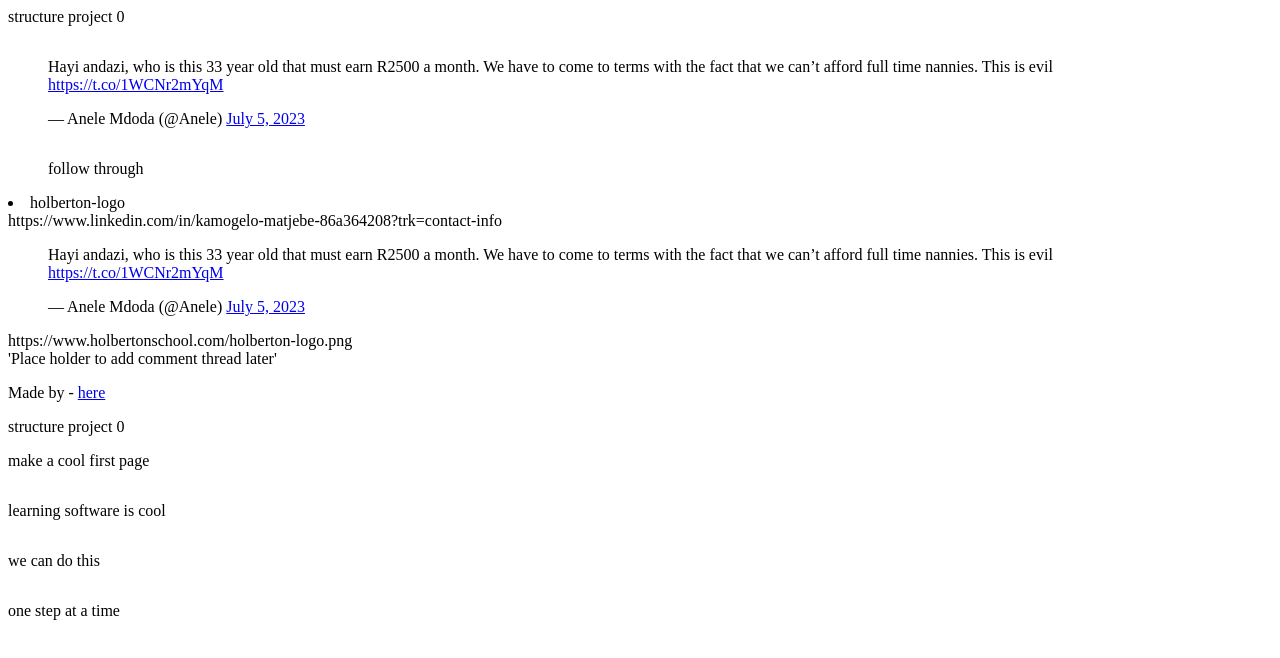
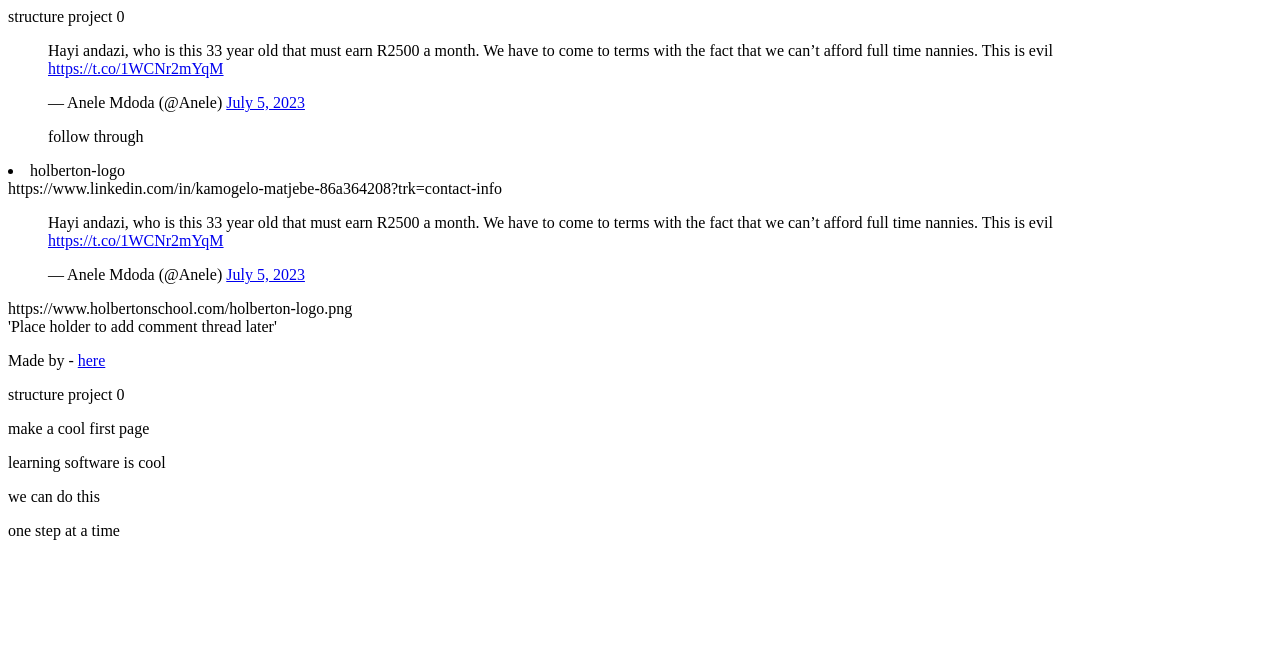
Before and after one commit to Kamogelo08/alx_html_css, a plain HTML site: page tweets.html in a window 1280 px wide. Drawn offline with Linux system fonts and the light colour scheme; files that its build step writes are made by us from their sources.

Commit message:
'some early styling'

```diff
--- a/tweets.html
+++ b/tweets.html
@@ -1,8 +1,6 @@
 <!DOCTYPE html>
 <html lang="en">
 <head>
-    <link href="base.css" rel="stylesheet">
-    <link href="styles.css" rel="stylesheet">
     <meta charset="UTF-8">
     <meta name="viewport" content="width=device-width, initial-scale=1.0">
     <title>basic_html</title>
```
